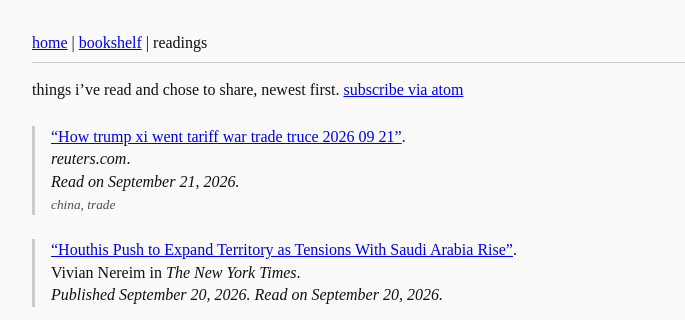
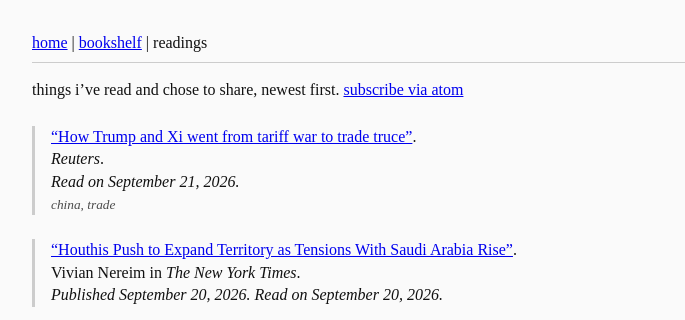
Before and after one commit to koryhayward/koryhayward.github.io, a Jekyll site: the page built from readings.md, in a window 1280 px wide. Shown: the top 320 px of the page, without its empty margins (233-918 px from the left). Built offline with Jekyll 4.4.1, drawn with Linux system fonts in a browser that asks for light colours.

Commit message:
readings: +0 -0 ~1

```diff
--- a/_data/readings.yml
+++ b/_data/readings.yml
@@ -1,8 +1,9 @@
 # Generated by generators/site_readings.py. Do not edit by hand.
 # Items tagged 'readings' and Daily lines marked #readings.
-- title: "How trump xi went tariff war trade truce 2026 09 21"
+- title: "How Trump and Xi went from tariff war to trade truce"
   url: "https://www.reuters.com/business/aerospace-defense/how-trump-xi-went-tariff-war-trade-truce-2026-09-21/"
   source: "reuters.com"
+  publication: "Reuters"
   read: "2026-09-21"
   tags:
     - "china"
```
